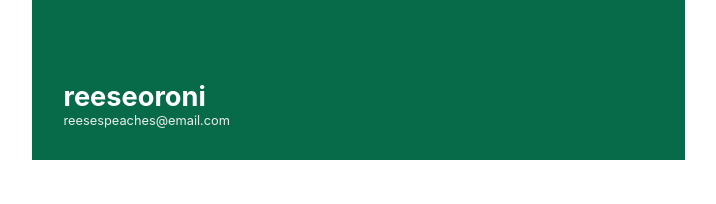
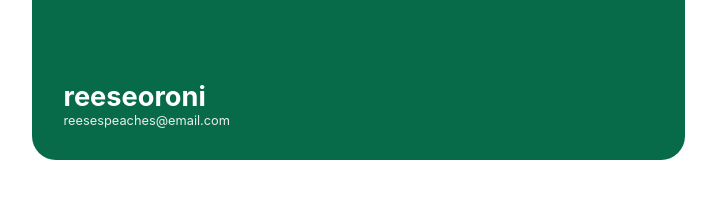
Before and after one commit to codeforsanjose/litter.ai, a React (Create React App) app in the folder client/: page /profile in a window 1280 px wide. Shown: the top 204 px of the page, without its empty margins (282-998 px from the left). Built offline with nearby package versions, Linux system fonts and the light colour scheme.

Commit message:
Profile top (username/email) background now has rounded bottom borders

```diff
--- a/client/src/css/Profile.css
+++ b/client/src/css/Profile.css
@@ -11,6 +11,7 @@
 .profile-container .profile-header {
   width: 100%;
   background-color: var(--main-green);
+  border-radius: 0 0 1.5rem 1.5rem;
 }
 
 .profile-container .profile-header h1 {
```
